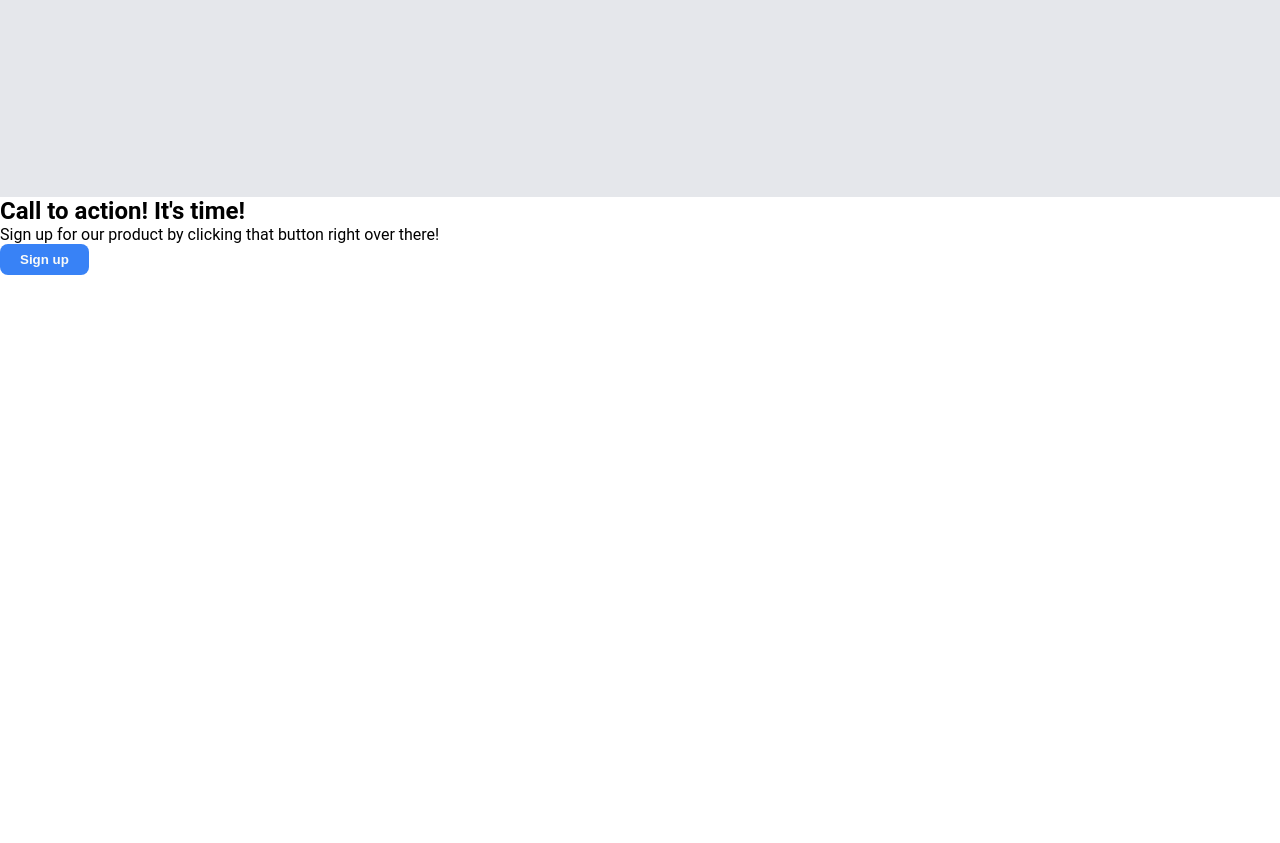
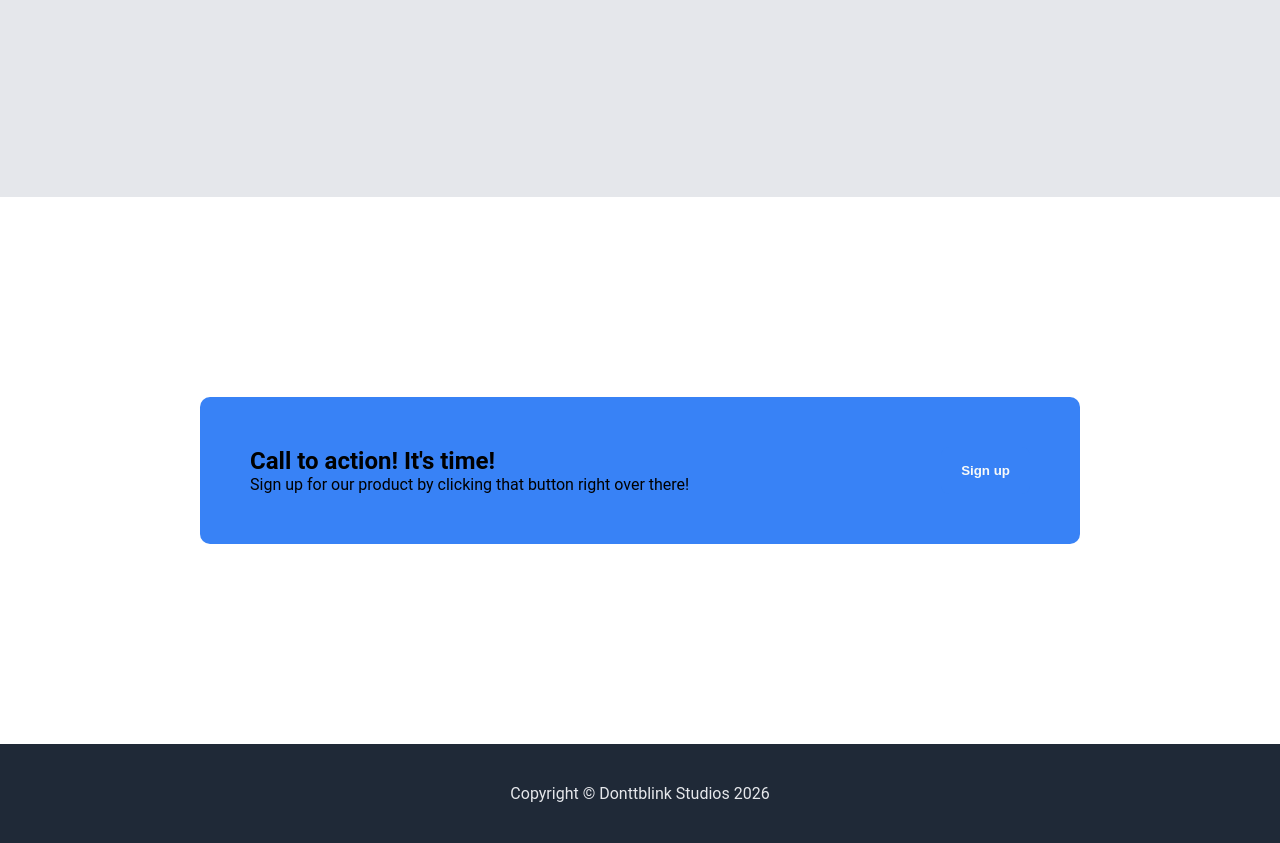
Before and after one commit to Donttblink/landing-page, a plain HTML site: page index.html in a window 1280 px wide. Shown: the part 1197-2040 px from the top of the page. Before the commit the page ends 1472 px from the top, so only its background shows below. Drawn offline with Linux system fonts and the light colour scheme.

Commit message:
Fnished the sign up bar and then I added the footer

```diff
--- a/index.html
+++ b/index.html
@@ -58,10 +58,12 @@
     <cite>-Thor, God of Thunder</cite>
     </div>
     <div class="signup-bar">
+    <div class="signup-text">
       <h2>Call to action! It's time!</h2>
       <p>Sign up for our product by clicking that button right over there!</p>
-      <button>Sign up</button>
     </div>
-    <div class="footer"></div>
+      <button class="bottom-bar">Sign up</button>
+    </div>
+    <div class="footer">Copyright © Donttblink Studios 2026</div>
   </body>
 </html>
--- a/styles.css
+++ b/styles.css
@@ -139,3 +139,25 @@ blockquote {
 cite {
   align-self:flex-end;
 }
+
+.signup-text {
+  display:flex;
+  flex-direction:column;
+}
+.signup-bar {
+  display:flex;
+  justify-content:space-between;
+  padding:50px;
+  background-color:#3882F6;
+  border-radius:10px;
+  margin:200px;
+}
+
+.footer {
+  display:flex;
+  justify-content:center;
+  background-color:#1F2937;
+  color:#E5E7EB;
+  align-items:center;
+  padding:40px;
+}
```
